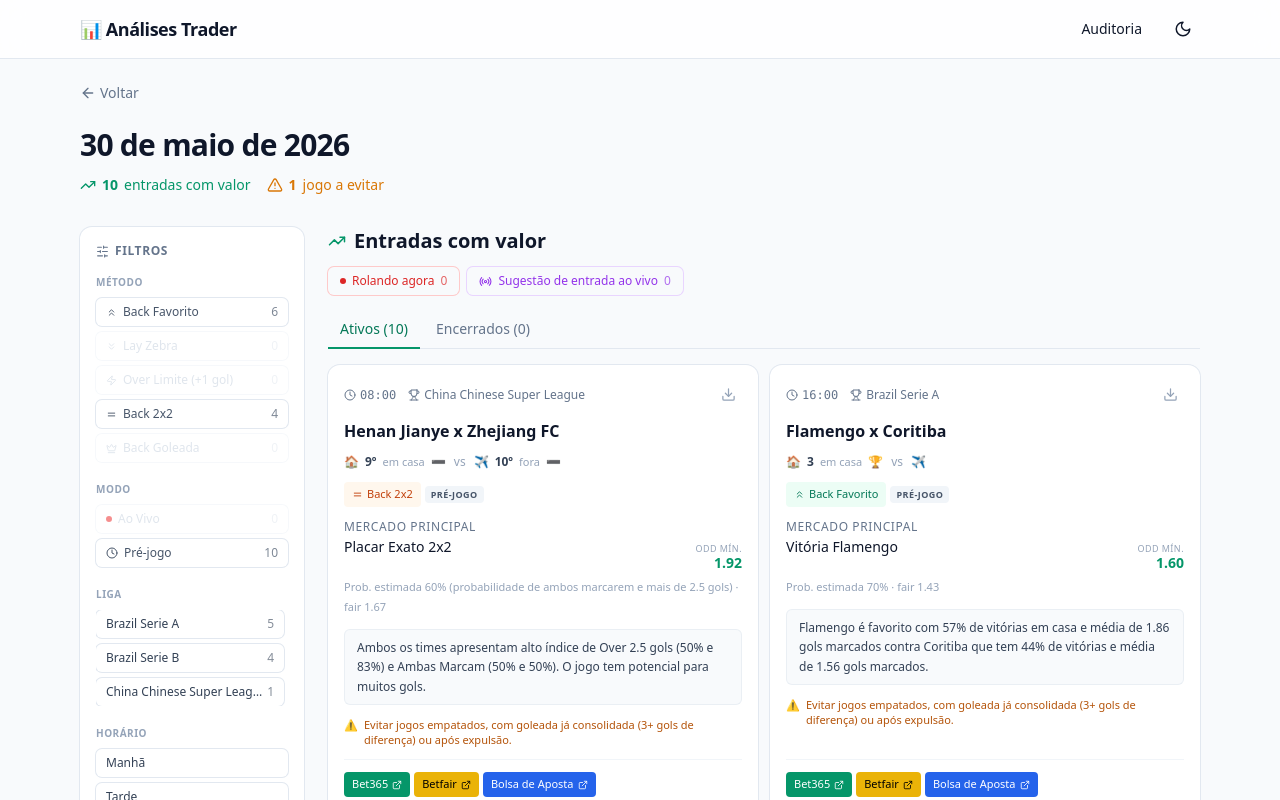
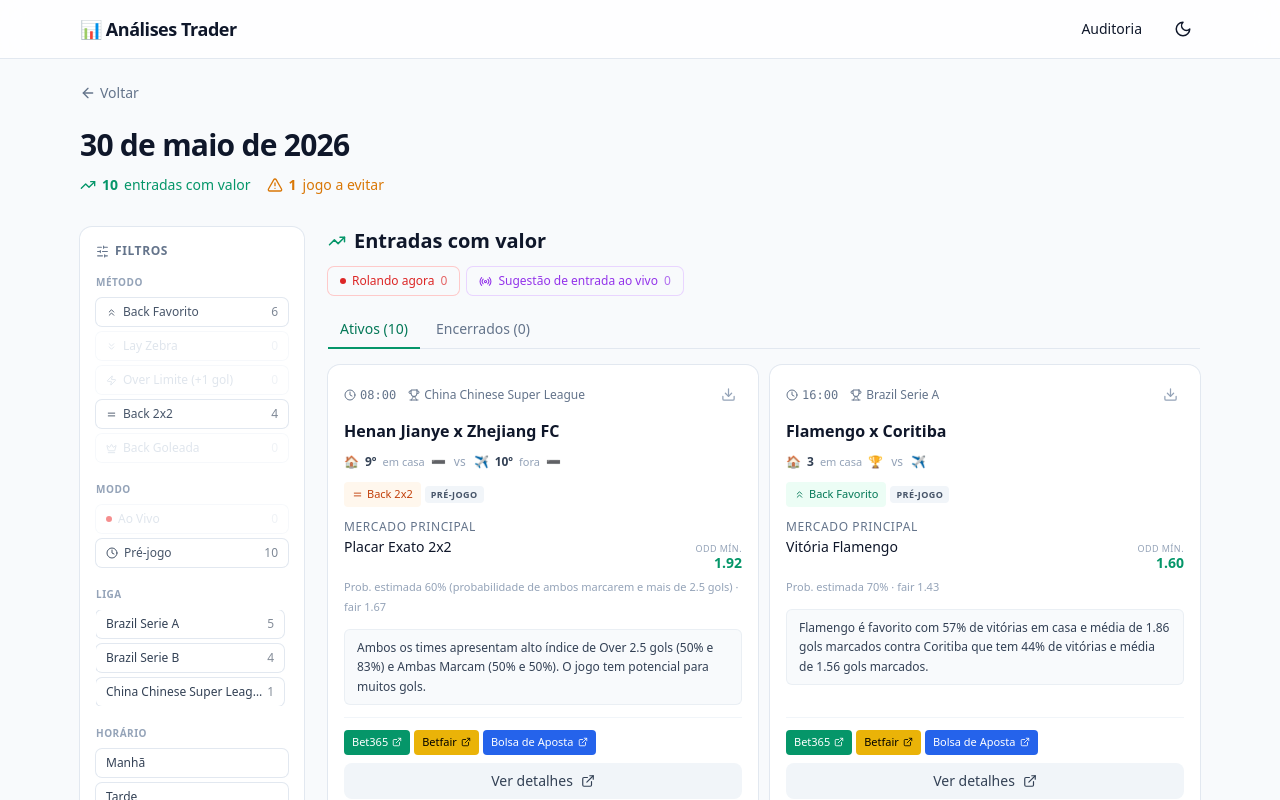
Before and after one commit to trader-viking/analisefb, a Next.js app: page /relatorio/2026-05-30 in a window 1280 px wide. Shown: the top 800 px of the page. Built offline with nearby package versions, Linux system fonts and the light colour scheme; no server answers.

Commit message:
Back Favorito mais criterioso, Over Limite flexivel, alerta so no Over

```diff
--- a/components/ListaEntradas.tsx
+++ b/components/ListaEntradas.tsx
@@ -738,7 +738,7 @@
         </div>
       )}
 
-      {entrada.alerta_geral && (
+      {entrada.alerta_geral && (entrada.metodos_aplicados || []).includes('over_limite_70') && (
         <div className="flex gap-1.5 items-start text-[11px] leading-snug text-amber-700 dark:text-amber-400">
           <span aria-hidden="true">⚠</span>
           <span>{entrada.alerta_geral}</span>
```
